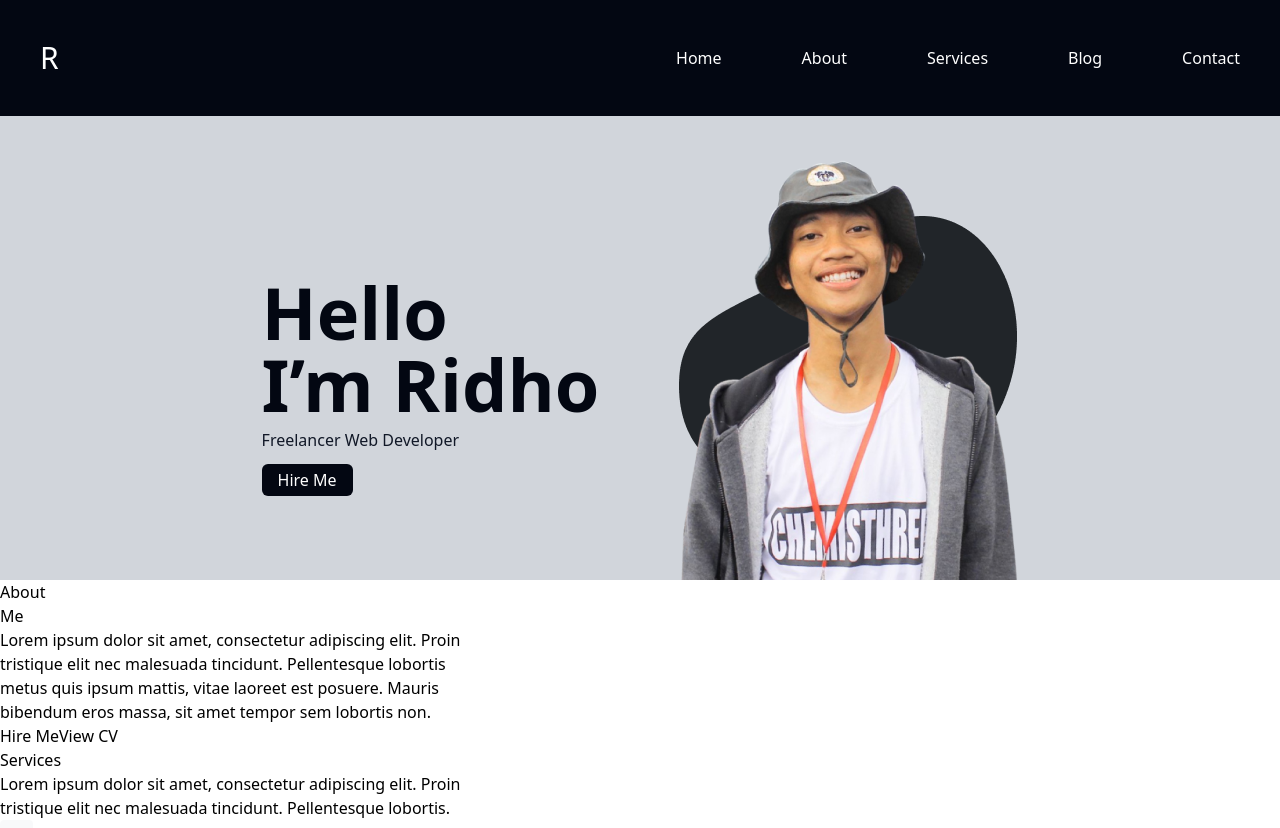
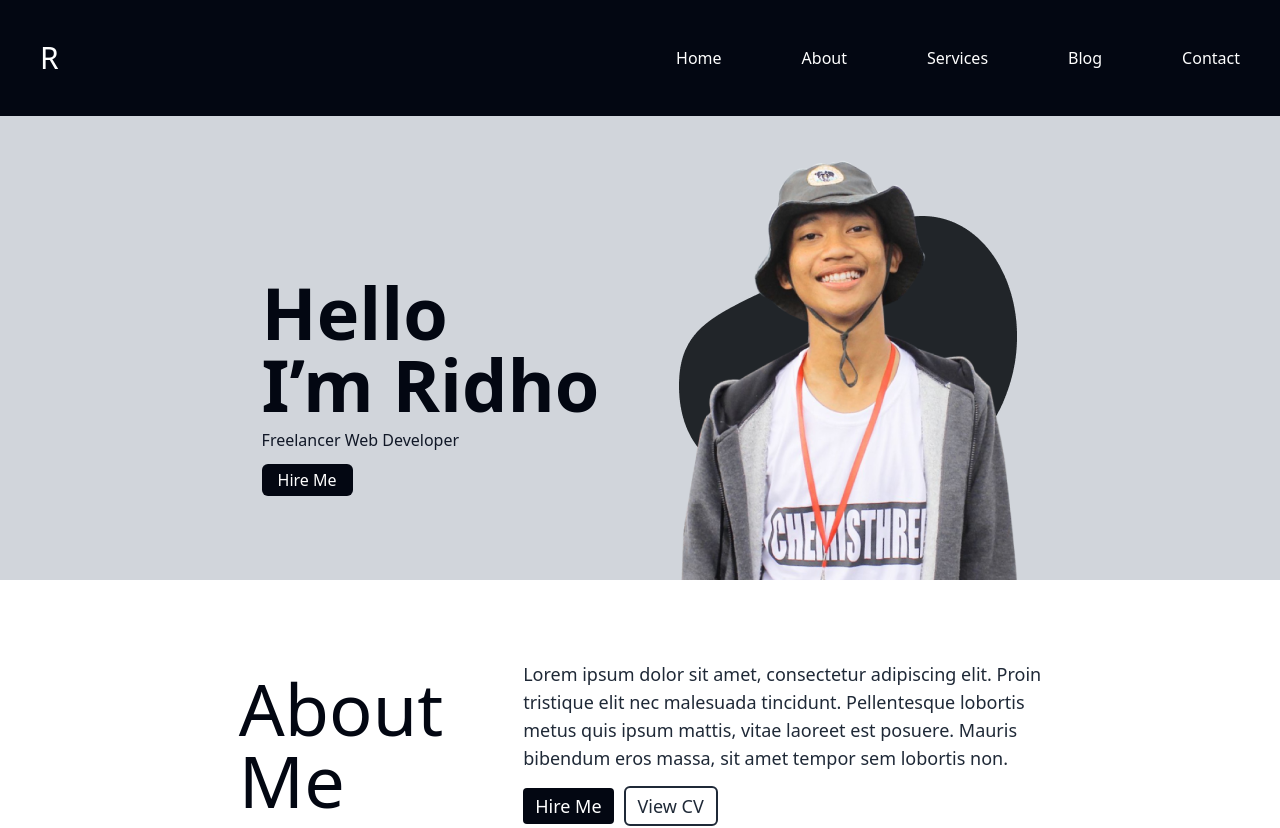
Before and after one commit to dinaHellal/R-Portfolio, a React (Create React App) app: page / in a window 1280 px wide. Shown: the top 828 px of the page. Built offline with nearby package versions, Linux system fonts and the light colour scheme.

Commit message:
Edit: About Section Styles

```diff
--- a/src/components/about.jsx
+++ b/src/components/about.jsx
@@ -3,23 +3,20 @@ import React from "react";
 function About() {
   return (
     <section className="about">
-      <div className="container">
+      <div className="container flex justify-center gap-20 p-20">
         <div className="about-us">
-          <h2>
-            About <br />
-            Me
-          </h2>
+          <h2 className="text-7xl font-medium text-gray-950 mt-3">About <br />Me</h2>
         </div>
-        <div className="about-details">
+        <div className="about-details text-lg text-gray-800">
           <p>
             Lorem ipsum dolor sit amet, consectetur adipiscing elit. Proin <br />
             tristique elit nec malesuada tincidunt. Pellentesque lobortis <br />
             metus quis ipsum mattis, vitae laoreet est posuere. Mauris <br />
             bibendum eros massa, sit amet tempor sem lobortis non. <br />
           </p>
-          <div className="about-btn">
-            <input type="submit" value="Hire Me" className="hire" />
-            <input type="submit" value="View CV" className="view" />
+          <div className="about-btn mt-2">
+            <input type="submit" value="Hire Me" className="hire bg-gray-950 text-white pt-1 pb-1 pl-3 pr-3 mt-2 rounded" />
+            <input type="submit" value="View CV" className="view bg-white outline outline-2 ml-3 rounded pt-1 pb-1 pl-3 pr-3 " />
           </div>
         </div>
       </div>
```
